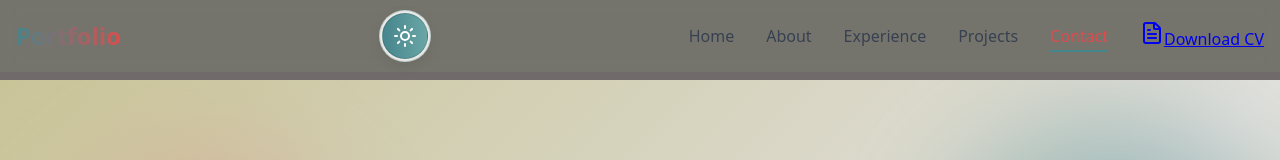
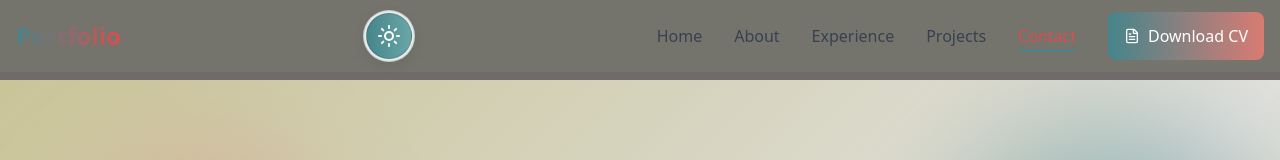
Before and after one commit to Emya101/Personal-Portfolio, a React (Vite) app: page /contact in a window 1280 px wide. Shown: the top 160 px of the page. Built offline with nearby package versions, Linux system fonts and the light colour scheme.

Commit message:
Added the design for the CV download button

```diff
--- a/src/Components/Navigation.jsx
+++ b/src/Components/Navigation.jsx
@@ -51,7 +51,7 @@ export function Navigation() {
                             className={`${styles.navLink} ${location.pathname===link.path? styles.activeLink: styles.inactiveLink}`}
                             >
                                 {link.label}
-                                {location.pathname === link.path &&(
+                                {location.pathname === link.path &&( //if location.pathname is equal to link path, the animated undeline appears under specific location
                                     <motion.div layoutId="activeNav"
                                     className={styles.activeUnderline}
                                     />
--- a/src/Components/Navigation.module.css
+++ b/src/Components/Navigation.module.css
@@ -109,3 +109,24 @@
     height:2px;
     background: #45858C;
 }
+
+.cvButton{
+    display: flex;
+    align-items: center;
+    gap:0.5rem;
+    padding: 0.75rem 1rem;
+    background: linear-gradient(to right, #45858C, #D97B73);
+    color:white;
+    border-radius: 0.5rem;
+    text-decoration: none;
+    transition: all 0.3s ease-in-out;
+}
+
+.cvButton:hover{
+    box-shadow: 0px 10px 20px rgba(0,0,0,0.12);
+}
+
+.cvIcon{
+    width: 1rem;
+    height: 1rem;
+}
```
